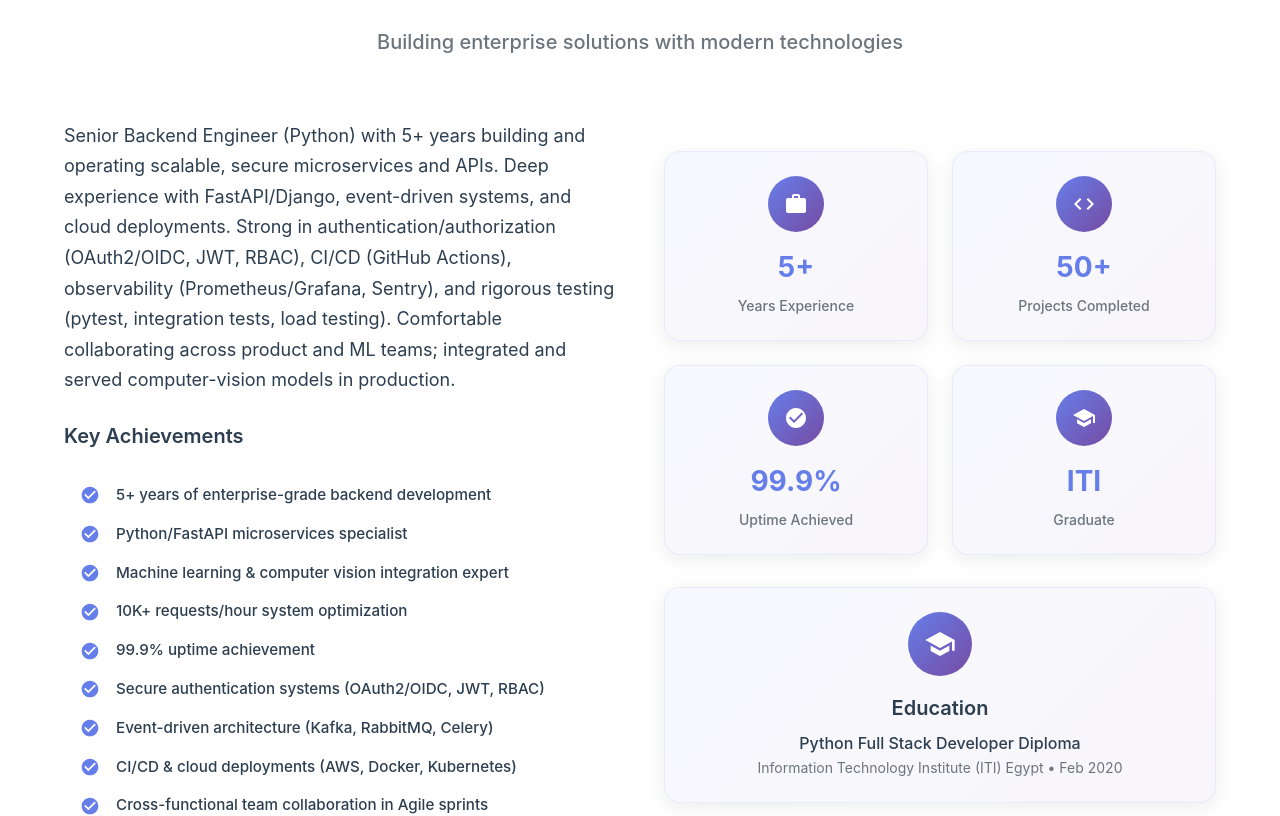
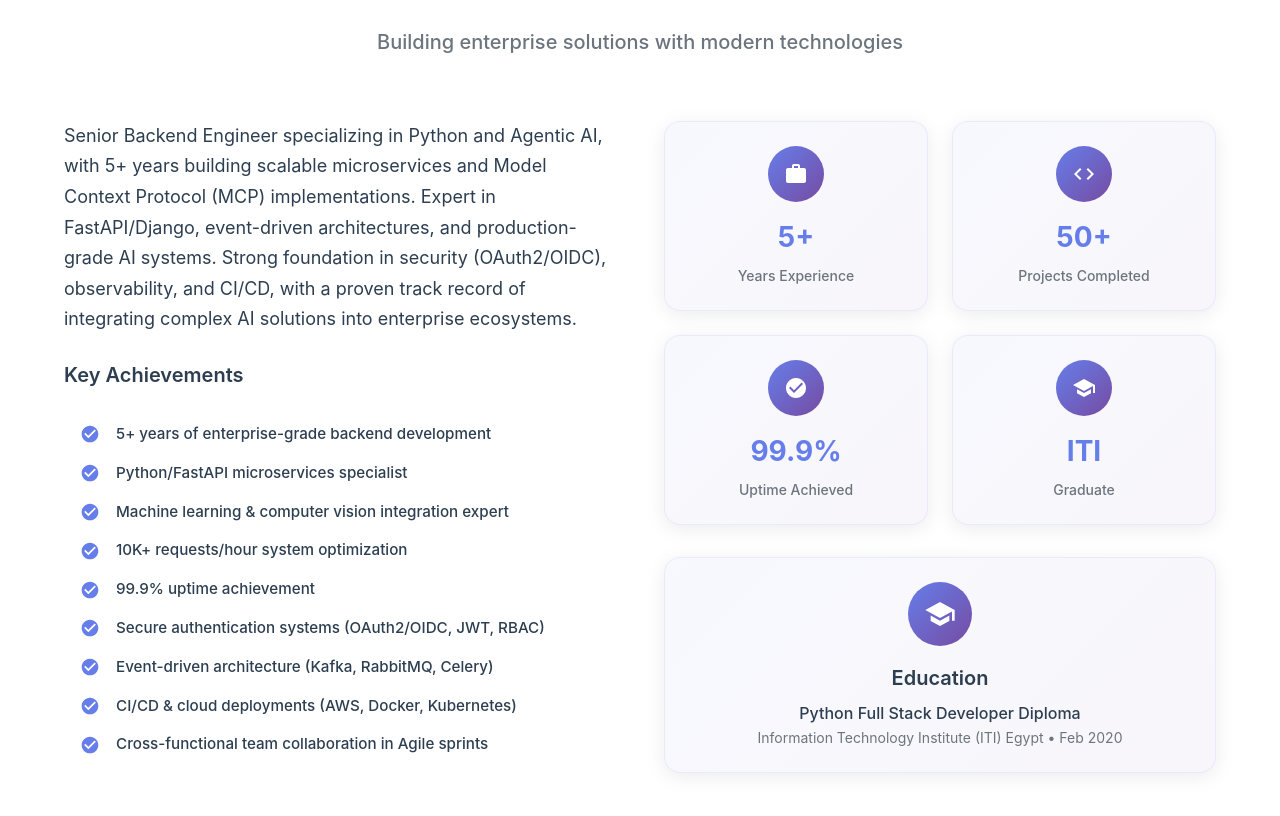
Before and after one commit to AhmedKhaled007/portfolio, a React (Vite) app: page / in a window 1280 px wide. Shown: the part 942-1758 px from the top of the page. Built offline with nearby package versions, Linux system fonts and the light colour scheme.

Commit message:
feat: Add new portfolio projects, update project icon mapping, and refresh contact information, professional summary, skills, and resume.

```diff
--- a/src/components/sections/ProjectsSection.tsx
+++ b/src/components/sections/ProjectsSection.tsx
@@ -24,12 +24,13 @@ const ProjectsSection: React.FC = () => {
   const theme = useTheme();
 
   const getProjectIcon = (title: string) => {
-    if (title.toLowerCase().includes('microservices')) {
+    const LowerTitle = title.toLowerCase();
+    if (LowerTitle.includes('ai') || LowerTitle.includes('agentic')) {
       return <ApiIcon sx={{ fontSize: '2rem' }} />;
-    } else if (title.toLowerCase().includes('authentication')) {
+    } else if (LowerTitle.includes('time') || LowerTitle.includes('task') || LowerTitle.includes('management')) {
+      return <DashboardIcon sx={{ fontSize: '2rem' }} />;
+    } else if (LowerTitle.includes('zakat') || LowerTitle.includes('app') || LowerTitle.includes('mobile')) {
       return <CodeIcon sx={{ fontSize: '2rem' }} />;
-    } else if (title.toLowerCase().includes('dashboard')) {
-      return <DashboardIcon sx={{ fontSize: '2rem' }} />;
     }
     return <CodeIcon sx={{ fontSize: '2rem' }} />;
   };
--- a/src/constants/data.ts
+++ b/src/constants/data.ts
@@ -4,13 +4,13 @@ export const personalInfo: PersonalInfo = {
   name: "Ahmed Khaled Habiba",
   title: "Senior Software Engineer",
   location: "Saudi Arabia",
-  email: "ahmedk4720@gmail.com",
+  email: "contact@ahmedhabiba.dev",
   phone: "+966 556093635",
   github: "https://github.com/AhmedKhaled007",
   domain: "ahmedhabiba.dev"
 };
 
-export const professionalSummary = "Senior Backend Engineer (Python) with 5+ years building and operating scalable, secure microservices and APIs. Deep experience with FastAPI/Django, event-driven systems, and cloud deployments. Strong in authentication/authorization (OAuth2/OIDC, JWT, RBAC), CI/CD (GitHub Actions), observability (Prometheus/Grafana, Sentry), and rigorous testing (pytest, integration tests, load testing). Comfortable collaborating across product and ML teams; integrated and served computer-vision models in production.";
+export const professionalSummary = "Senior Backend Engineer specializing in Python and Agentic AI, with 5+ years building scalable microservices and Model Context Protocol (MCP) implementations. Expert in FastAPI/Django, event-driven architectures, and production-grade AI systems. Strong foundation in security (OAuth2/OIDC), observability, and CI/CD, with a proven track record of integrating complex AI solutions into enterprise ecosystems.";
 
 export const skills: SkillCategory[] = [
   {
@@ -51,7 +51,7 @@ export const skills: SkillCategory[] = [
   },
   {
     category: "AI & Machine Learning",
-    skills: ["Fine-tuning ML models", "Computer Vision", "AI Analysis"]
+    skills: ["Fine-tuning ML models", "Computer Vision", "Agentic AI", "MCP", "AI Analysis"]
   }
 ];
 
@@ -99,7 +99,24 @@ export const experiences: Experience[] = [
 ];
 
 export const projects: Project[] = [
-
+  {
+    title: "Salla AI Assistant",
+    description: "An advanced Agentic AI solution utilizing the Model Context Protocol (MCP) to provide a conversational interface for Salla store management. Enables merchants to update products, track complex order states, and perform store analysis through natural language.",
+    technologies: ["Python", "FastAPI", "MCP", "LangChain", "OpenAI"],
+    github: "https://github.com/AhmedKhaled007/salla-ai-assistant",
+  },
+  {
+    title: "Time Management System",
+    description: "A robust full-stack productivity suite built with FastAPI and React. Features complex task scheduling, time tracking analytics, and a responsive interface designed for high-efficiency workflow management.",
+    technologies: ["FastAPI", "React", "TypeScript", "PostgreSQL", "Docker"],
+    github: "https://github.com/AhmedKhaled007/Time-Mangament",
+  },
+  {
+    title: "Zakat App",
+    description: "A specialized cross-platform mobile application developed with React Native and Expo. Simplifies the calculation and management of Zakat obligations with a focus on privacy, accuracy, and user-centric design for the global Muslim community.",
+    technologies: ["React Native", "Expo", "TypeScript", "Context API", "Native Device Storage"],
+    github: "https://github.com/AhmedKhaled007/Zakat-app",
+  },
 ];
 
 export const education: Education[] = [
```
Also changed, not shown: 1 other file (tests, documents, lock files or other folders).
